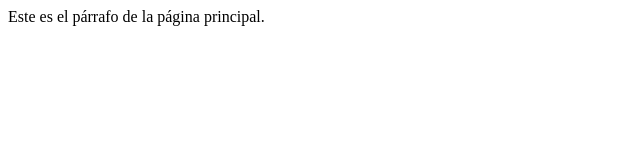
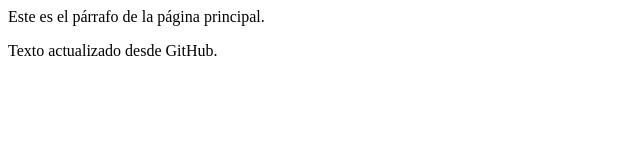
Before and after one commit to jonathanmedinaamaro-cmd/Examen-git, a plain HTML site: page index.html in a window 1280 px wide. Shown: the whole page, without its empty margins (0-640 px from the left). Drawn offline with Linux system fonts and the light colour scheme.

Commit message:
Add updated text paragraph to index.html

```diff
--- a/index.html
+++ b/index.html
@@ -1 +1,2 @@
 <p>Este es el párrafo de la página principal.</p>
+<p>Texto actualizado desde GitHub.</p>
```
